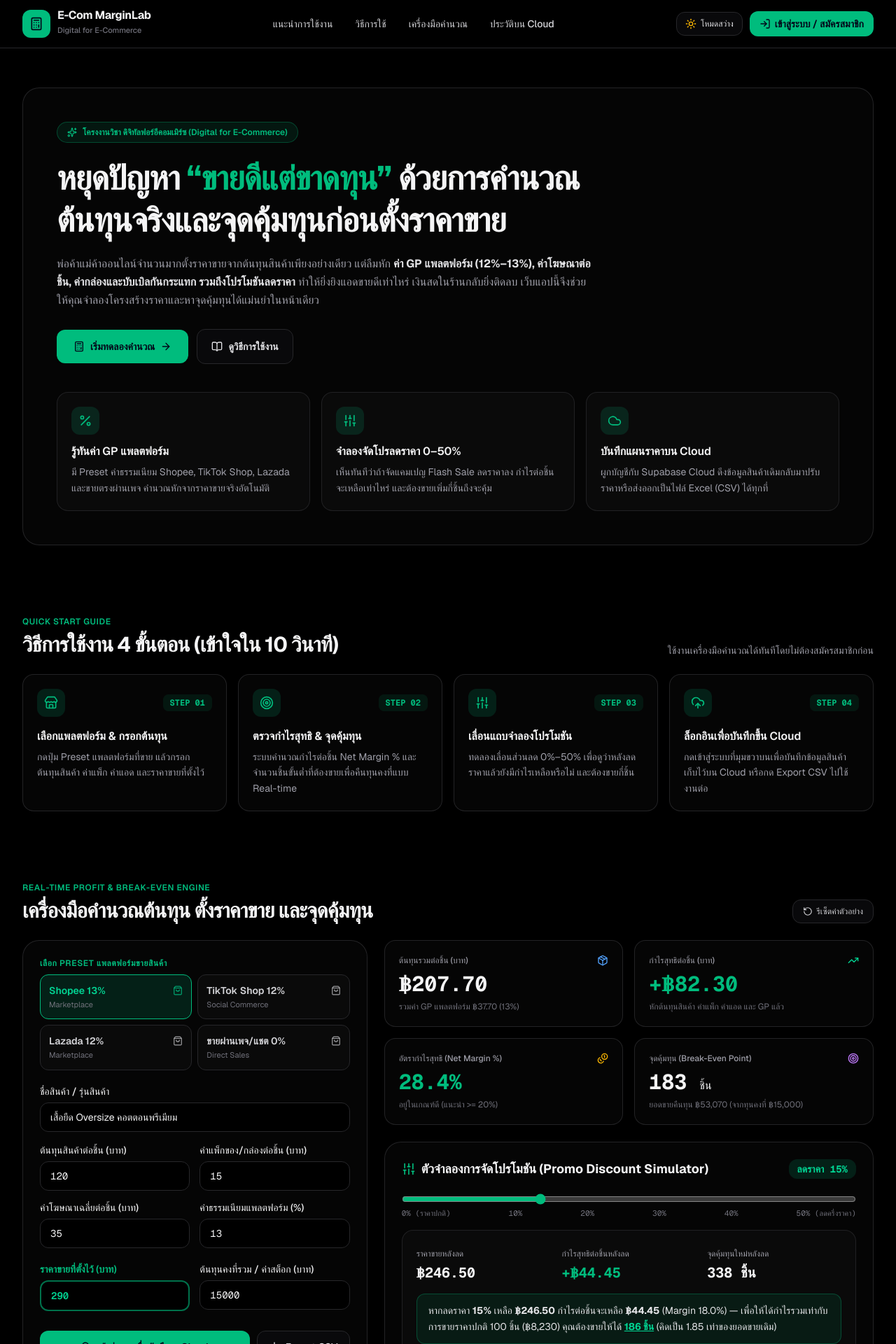
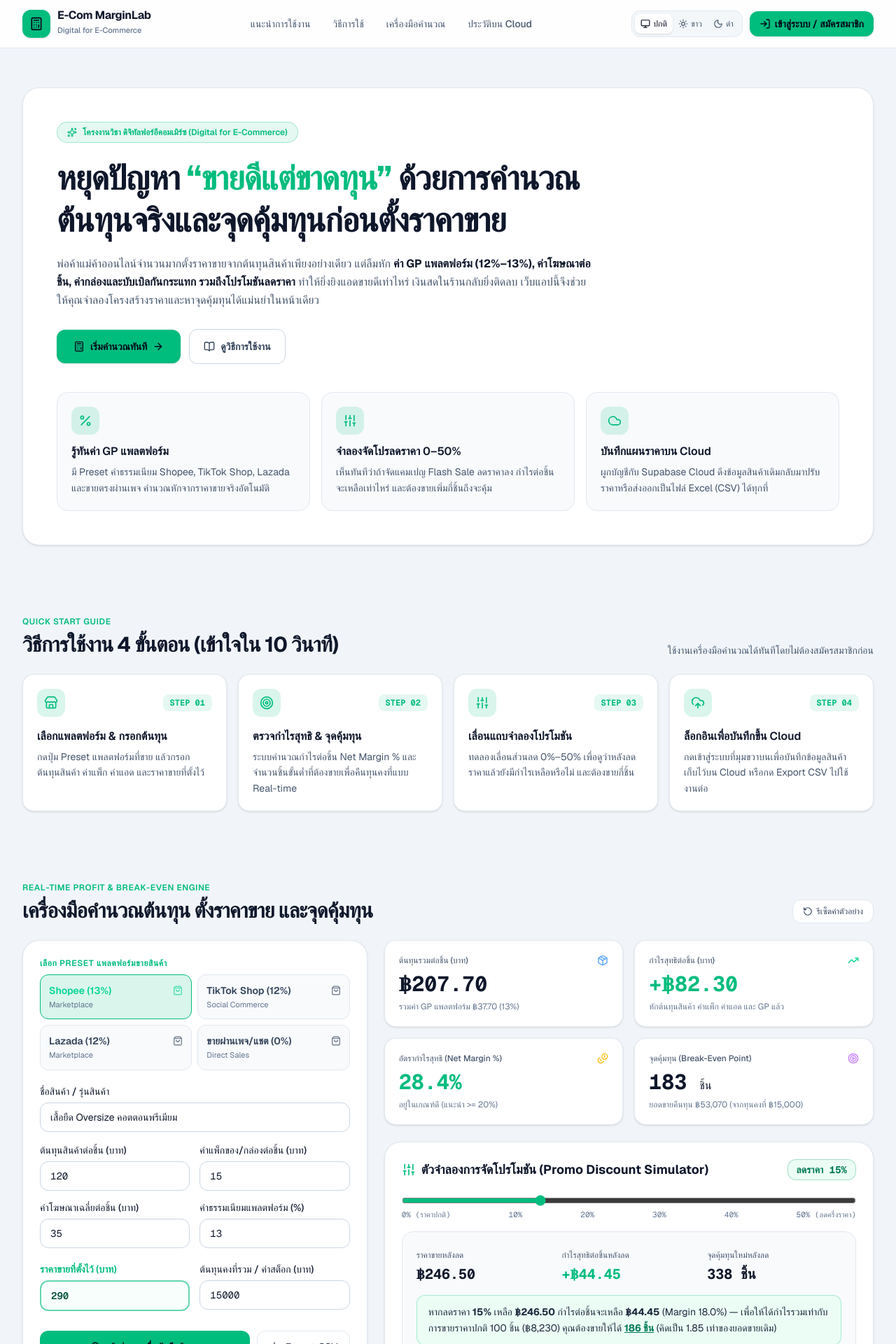
Before and after one commit to Dev00pansa/ecommerce-cloud, a Next.js app: page / in a window 1280 px wide. Shown: the top 1920 px of the page at 70% size. Built offline with nearby package versions, Linux system fonts and the light colour scheme; no server answers.

Commit message:
feat: add 3-theme switcher, ecommerce calculator specs, and smooth scroll sections

```diff
--- a/src/components/SupabaseWorkspace.tsx
+++ b/src/components/SupabaseWorkspace.tsx
@@ -28,6 +28,7 @@ import {
   Lock,
   LogIn,
   LogOut,
+  Monitor,
   Moon,
   Package,
   Percent,
@@ -53,7 +54,7 @@ import {
 import { translateSupabaseError } from "@/lib/authErrors";
 
 type AuthMode = "login" | "signup";
-type ThemeMode = "light" | "dark";
+type ThemeMode = "default" | "white" | "black";
 
 type PlatformPreset = {
   id: string;
@@ -63,10 +64,10 @@ type PlatformPreset = {
 };
 
 const PLATFORM_PRESETS: PlatformPreset[] = [
-  { id: "Shopee", label: "Shopee 13%", badge: "Marketplace", feePercent: 13 },
-  { id: "TikTok Shop", label: "TikTok Shop 12%", badge: "Social Commerce", feePercent: 12 },
-  { id: "Lazada", label: "Lazada 12%", badge: "Marketplace", feePercent: 12 },
-  { id: "ขายผ่านเพจ/แชต", label: "ขายผ่านเพจ/แชต 0%", badge: "Direct Sales", feePercent: 0 },
+  { id: "Shopee", label: "Shopee (13%)", badge: "Marketplace", feePercent: 13 },
+  { id: "TikTok Shop", label: "TikTok Shop (12%)", badge: "Social Commerce", feePercent: 12 },
+  { id: "Lazada", label: "Lazada (12%)", badge: "Marketplace", feePercent: 12 },
+  { id: "ขายผ่านเพจ/แชต", label: "ขายผ่านเพจ/แชต (0%)", badge: "Direct Sales", feePercent: 0 },
 ];
 
 const THEME_STORAGE_KEY = "ecom_theme_mode";
@@ -87,14 +88,17 @@ function subscribeTheme(onStoreChange: () => void): () => void {
 
 function getThemeSnapshot(): ThemeMode {
   if (typeof window === "undefined") {
-    return "dark";
+    return "default";
   }
   const saved = window.localStorage.getItem(THEME_STORAGE_KEY);
-  return saved === "light" ? "light" : "dark";
+  if (saved === "white" || saved === "black" || saved === "default") {
+    return saved;
+  }
+  return "default";
 }
 
 function getThemeServerSnapshot(): ThemeMode {
-  return "dark";
+  return "default";
 }
 
 function formatNumber(value: number, decimals = 2): string {
@@ -116,11 +120,10 @@ export default function SupabaseWorkspace() {
     getThemeSnapshot,
     getThemeServerSnapshot
   );
-  const isDark = theme === "dark";
-
-  const toggleTheme = useCallback(() => {
+  const isDark = theme === "black";
+
+  const selectTheme = useCallback((next: ThemeMode) => {
     if (typeof window === "undefined") return;
-    const next: ThemeMode = getThemeSnapshot() === "dark" ? "light" : "dark";
     window.localStorage.setItem(THEME_STORAGE_KEY, next);
     window.dispatchEvent(new Event(THEME_EVENT_NAME));
   }, []);
@@ -660,24 +663,37 @@ export default function SupabaseWorkspace() {
     URL.revokeObjectURL(url);
   }
 
-  // Dynamic theme classes (Pure Black #000000 vs Clean Light #FFFFFF / #F8FAFC)
-  const pageBg = isDark
+  // Dynamic 3-Theme classes: Default (#F1F5F9), Pure White (#FFFFFF), Pure Black (#000000)
+  const pageBg =
+    theme === "black"
       ? "bg-[#000000] text-zinc-100"
-    : "bg-[#F8FAFC] text-slate-900";
-  const navBg = isDark
+      : theme === "white"
+        ? "bg-[#FFFFFF] text-slate-950"
+        : "bg-[#F1F5F9] text-slate-900";
+  const navBg =
+    theme === "black"
       ? "bg-[#000000]/90 border-zinc-800"
+      : theme === "white"
+        ? "bg-[#FFFFFF]/95 border-slate-200"
         : "bg-[#FFFFFF]/90 border-slate-200";
-  const cardBg = isDark
+  const cardBg =
+    theme === "black"
       ? "bg-[#050505] border-zinc-800/90"
+      : theme === "white"
+        ? "bg-[#FFFFFF] border-slate-200 shadow-none"
         : "bg-[#FFFFFF] border-slate-200/90 shadow-sm";
-  const subCardBg = isDark
+  const subCardBg =
+    theme === "black"
       ? "bg-[#0A0A0A] border-zinc-800/80"
+      : theme === "white"
+        ? "bg-[#FFFFFF] border-slate-200"
         : "bg-[#F8FAFC] border-slate-200";
-  const inputBg = isDark
+  const inputBg =
+    theme === "black"
       ? "bg-[#000000] border-zinc-800 text-zinc-100 placeholder-zinc-600 focus:border-emerald-500"
       : "bg-[#FFFFFF] border-slate-300 text-slate-900 placeholder-slate-400 focus:border-emerald-600";
-  const mutedText = isDark ? "text-zinc-400" : "text-slate-600";
-  const subtleText = isDark ? "text-zinc-500" : "text-slate-500";
+  const mutedText = theme === "black" ? "text-zinc-400" : "text-slate-600";
+  const subtleText = theme === "black" ? "text-zinc-500" : "text-slate-500";
 
   // SVG Donut chart calculations
   const donutRadius = 64;
@@ -746,7 +762,7 @@ export default function SupabaseWorkspace() {
           <nav className="hidden md:flex items-center gap-1 lg:gap-2">
             {[
               { href: "#intro", label: "แนะนำการใช้งาน" },
-              { href: "#how-to-use", label: "วิธีการใช้" },
+              { href: "#how-to", label: "วิธีการใช้" },
               { href: "#calculator", label: "เครื่องมือคำนวณ" },
               { href: "#history", label: "ประวัติบน Cloud" },
             ].map((item) => (
@@ -764,35 +780,48 @@ export default function SupabaseWorkspace() {
             ))}
           </nav>
 
-          {/* Right: Theme Toggle & Login/User Action */}
+          {/* Right: 3-Theme Switcher & Login/User Action */}
           <div className="flex items-center gap-2 sm:gap-2.5">
+            <div
+              role="group"
+              aria-label="เลือกโหมดสี 3 รูปแบบ"
+              className={`inline-flex items-center rounded-xl border p-1 ${
+                isDark
+                  ? "border-zinc-800 bg-zinc-950"
+                  : "border-slate-200 bg-slate-100/80"
+              }`}
+            >
+              {(
+                [
+                  { id: "default", label: "ปกติ", title: "โหมดปกติ (Default #F1F5F9)", Icon: Monitor },
+                  { id: "white", label: "ขาว", title: "โหมดสีขาว (Pure White #FFFFFF)", Icon: Sun },
+                  { id: "black", label: "ดำ", title: "โหมดสีดำ (Pure Black #000000)", Icon: Moon },
+                ] as const
+              ).map(({ id, label, title, Icon }) => {
+                const active = theme === id;
+                return (
                   <button
+                    key={id}
                     type="button"
-              onClick={toggleTheme}
-              aria-label="สลับโหมดสี"
-              title={
-                isDark
-                  ? "สลับเป็นโหมดสว่าง (Light Mode)"
-                  : "สลับเป็นโหมดมืด (Pure Black)"
-              }
-              className={`inline-flex items-center gap-1.5 rounded-xl border px-3 py-2 text-xs font-medium transition-all ${
-                isDark
-                  ? "border-zinc-800 bg-zinc-950 text-zinc-200 hover:border-zinc-700 hover:bg-zinc-900"
-                  : "border-slate-200 bg-white text-slate-700 hover:border-slate-300 hover:bg-slate-50"
-              }`}
-            >
-              {isDark ? (
-                <>
-                  <Sun className="h-4 w-4 text-amber-400" />
-                  <span className="hidden sm:inline">โหมดสว่าง</span>
-                </>
-              ) : (
-                <>
-                  <Moon className="h-4 w-4 text-slate-700" />
-                  <span className="hidden sm:inline">โหมดมืด</span>
-                </>
-              )}
+                    onClick={() => selectTheme(id)}
+                    aria-pressed={active}
+                    title={title}
+                    className={`inline-flex items-center gap-1 rounded-lg px-2 py-1.5 text-xs font-medium transition-all ${
+                      active
+                        ? id === "black"
+                          ? "bg-zinc-800 text-white shadow-sm"
+                          : "bg-white text-slate-950 shadow-sm"
+                        : isDark
+                          ? "text-zinc-400 hover:text-zinc-200"
+                          : "text-slate-600 hover:text-slate-900"
+                    }`}
+                  >
+                    <Icon className="h-3.5 w-3.5" />
+                    <span className="hidden sm:inline">{label}</span>
                   </button>
+                );
+              })}
+            </div>
 
             {authChecking ? (
               <div
@@ -860,7 +889,7 @@ export default function SupabaseWorkspace() {
           <a href="#intro" className="px-2 py-1 hover:text-emerald-500">
             แนะนำ
           </a>
-          <a href="#how-to-use" className="px-2 py-1 hover:text-emerald-500">
+          <a href="#how-to" className="px-2 py-1 hover:text-emerald-500">
             วิธีใช้
           </a>
           <a href="#calculator" className="px-2 py-1 hover:text-emerald-500">
@@ -916,11 +945,11 @@ export default function SupabaseWorkspace() {
                   className="inline-flex items-center gap-2 rounded-xl bg-emerald-500 px-6 py-3.5 text-sm font-semibold text-slate-950 shadow-sm transition-all hover:bg-emerald-400 hover:-translate-y-0.5"
                 >
                   <Calculator className="h-4 w-4" />
-                  <span>เริ่มทดลองคำนวณ</span>
+                  <span>เริ่มคำนวณทันที</span>
                   <ArrowRight className="h-4 w-4" />
                 </a>
                 <a
-                  href="#how-to-use"
+                  href="#how-to"
                   className={`inline-flex items-center gap-2 rounded-xl border px-5 py-3.5 text-sm font-semibold transition-all ${
                     isDark
                       ? "border-zinc-800 bg-zinc-950 text-zinc-200 hover:border-zinc-700 hover:bg-zinc-900"
@@ -974,8 +1003,8 @@ export default function SupabaseWorkspace() {
           </div>
         </section>
 
-        {/* SECTION 2: #how-to-use (Step-by-Step Guide) */}
-        <section id="how-to-use" className="scroll-mt-24 space-y-6">
+        {/* SECTION 2: #how-to (Step-by-Step Guide) */}
+        <section id="how-to" className="scroll-mt-24 space-y-6">
           <div className="flex flex-col sm:flex-row sm:items-end justify-between gap-3">
             <div>
               <span className="text-xs font-semibold uppercase tracking-wider text-emerald-500">
@@ -1261,8 +1290,8 @@ export default function SupabaseWorkspace() {
                     {saving
                       ? "กำลังบันทึก..."
                       : user
-                        ? "บันทึกการคำนวณนี้ลง Cloud"
-                        : "เข้าสู่ระบบเพื่อบันทึกลง Cloud"}
+                        ? "บันทึกการคำนวณลง Cloud"
+                        : "เข้าสู่ระบบเพื่อบันทึกข้อมูล"}
                   </span>
                 </button>
                 <button
@@ -1286,14 +1315,26 @@ export default function SupabaseWorkspace() {
               {metrics.netProfitPerUnit < 0 && (
                 <div
                   role="alert"
-                  className="flex items-center gap-3 rounded-2xl border-2 border-rose-500 bg-rose-500/15 px-5 py-4 text-rose-400 shadow-lg"
+                  className={`flex items-center gap-3 rounded-2xl border-2 border-rose-500 px-5 py-4 shadow-lg ${
+                    isDark
+                      ? "bg-rose-500/15 text-rose-300"
+                      : "bg-rose-50 text-rose-800"
+                  }`}
                 >
                   <AlertTriangle className="h-6 w-6 shrink-0 text-rose-500" />
                   <div>
-                    <p className="text-sm sm:text-base font-bold text-rose-400">
+                    <p
+                      className={`text-sm sm:text-base font-bold ${
+                        isDark ? "text-rose-400" : "text-rose-700"
+                      }`}
+                    >
                       ขาดทุน! ควรปรับราคาขายเพิ่ม
                     </p>
-                    <p className="text-xs sm:text-sm text-rose-300/90">
+                    <p
+                      className={`text-xs sm:text-sm ${
+                        isDark ? "text-rose-300/90" : "text-rose-700"
+                      }`}
+                    >
                       ราคาขายปัจจุบัน ({formatNumber(sellingPrice)} บาท) ต่ำกว่าต้นทุนรวมต่อชิ้น (
                       {formatNumber(metrics.totalCostPerUnit)} บาท) ทำให้ขาดทุนชิ้นละ{" "}
                       {formatNumber(Math.abs(metrics.netProfitPerUnit))} บาท
@@ -1427,7 +1468,13 @@ export default function SupabaseWorkspace() {
                       ตัวจำลองการจัดโปรโมชัน (Promo Discount Simulator)
                     </h3>
                   </div>
-                  <span className="inline-flex items-center self-start sm:self-auto rounded-xl bg-emerald-500/15 px-3 py-1 font-mono text-xs sm:text-sm font-bold text-emerald-400">
+                  <span
+                    className={`inline-flex items-center self-start sm:self-auto rounded-xl border px-3 py-1 font-mono text-xs sm:text-sm font-bold ${
+                      isDark
+                        ? "border-emerald-500/30 bg-emerald-500/15 text-emerald-400"
+                        : "border-emerald-600/30 bg-emerald-50 text-emerald-700"
+                    }`}
+                  >
                     ลดราคา {discountPercent}%
                   </span>
                 </div>
@@ -1490,7 +1537,9 @@ export default function SupabaseWorkspace() {
                         ? isDark
                           ? "border-emerald-500/30 bg-emerald-500/10 text-zinc-200"
                           : "border-emerald-500/30 bg-emerald-50 text-slate-800"
-                        : "border-rose-500/40 bg-rose-500/10 text-rose-300"
+                        : isDark
+                          ? "border-rose-500/40 bg-rose-500/10 text-rose-300"
+                          : "border-rose-500/40 bg-rose-50 text-rose-800"
                     }`}
                   >
                     {metrics.discountedProfitPerUnit > 0 &&
@@ -1502,7 +1551,11 @@ export default function SupabaseWorkspace() {
                         (Margin {formatNumber(metrics.discountedMarginPercent, 1)}%) — เพื่อให้ได้กำไรรวมเท่ากับการขายราคาปกติ{" "}
                         {metrics.baselineUnits} ชิ้น (฿
                         {formatNumber(metrics.baselineTotalProfit, 0)}) คุณต้องขายให้ได้{" "}
-                        <strong className="text-emerald-400 underline">
+                        <strong
+                          className={`underline ${
+                            isDark ? "text-emerald-400" : "text-emerald-700"
+                          }`}
+                        >
                           {metrics.requiredUnitsForSameProfit.toLocaleString("th-TH")} ชิ้น
                         </strong>{" "}
                         (คิดเป็น {formatNumber(metrics.volumeMultiplier ?? 1, 2)} เท่าของยอดขายเดิม)
@@ -1679,7 +1732,7 @@ export default function SupabaseWorkspace() {
                 ) : (
                   <CloudUpload className="h-4 w-4" />
                 )}
-                <span>บันทึกการคำนวณนี้ลง Cloud</span>
+                <span>บันทึกการคำนวณลง Cloud</span>
               </button>
 
               <button
@@ -1692,7 +1745,7 @@ export default function SupabaseWorkspace() {
                 }`}
               >
                 <Download className="h-4 w-4" />
-                <span>ส่งออกข้อมูล (Export CSV)</span>
+                <span>ส่งออกไฟล์ CSV</span>
               </button>
 
               {user && (
@@ -1767,7 +1820,7 @@ export default function SupabaseWorkspace() {
                   className="inline-flex items-center gap-2 rounded-xl bg-emerald-500 px-6 py-3 text-sm font-semibold text-slate-950 shadow-sm transition hover:bg-emerald-400"
                 >
                   <LogIn className="h-4 w-4" />
-                  <span>เข้าสู่ระบบเพื่อบันทึกข้อมูลบน Cloud</span>
+                  <span>เข้าสู่ระบบเพื่อบันทึกข้อมูล</span>
                 </button>
               </div>
             </div>
```
Lines whose indentation alone changed are shown as unchanged.
